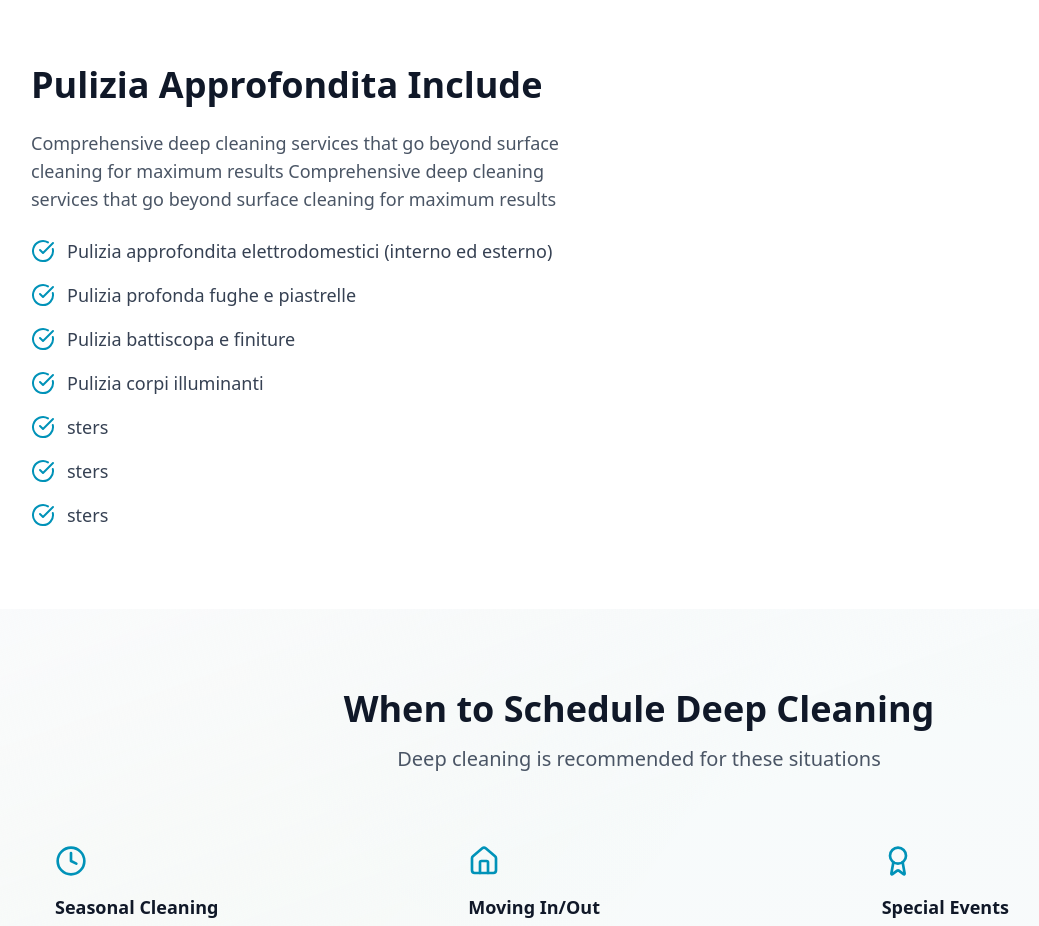
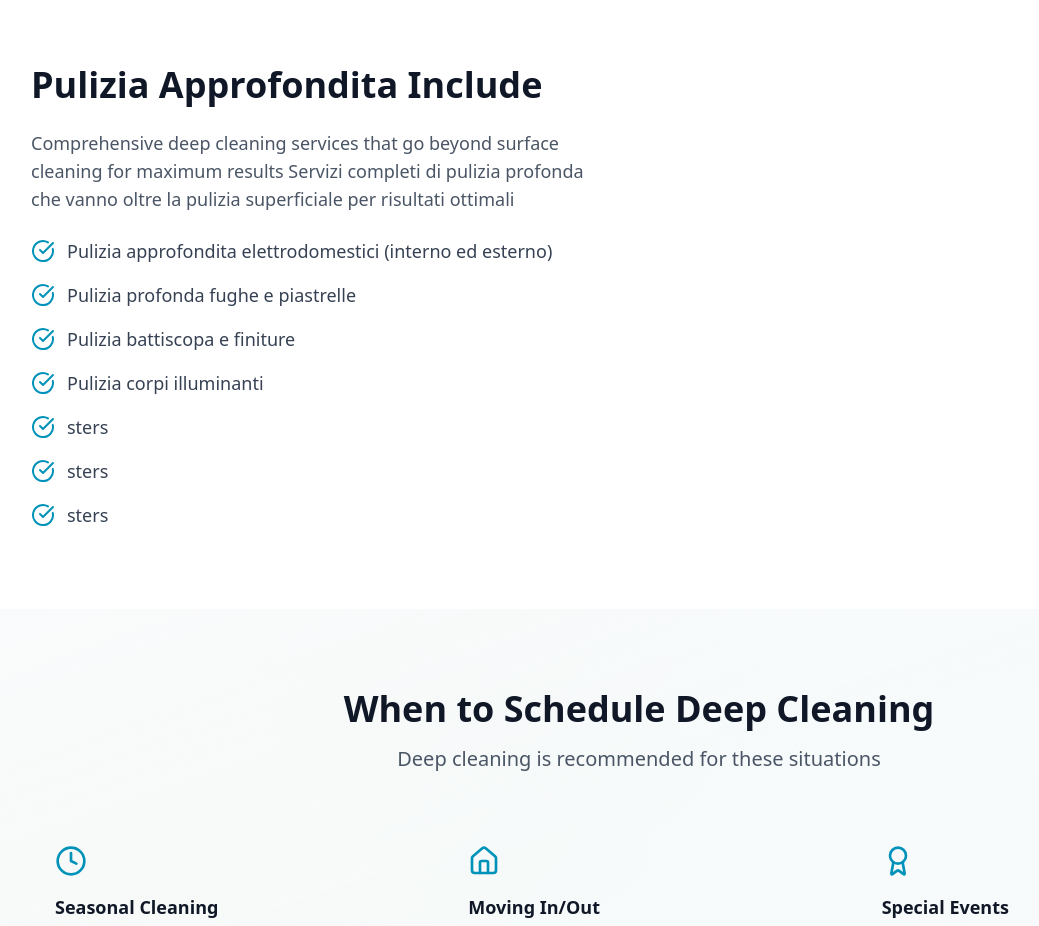
Before and after one commit to madalin-fr/lunex, a Next.js app: page /services/deep in a window 1280 px wide. Shown: the part 1740-2666 px from the top of the page, without its empty margins (1-1040 px from the left). Built offline with nearby package versions, Linux system fonts and the light colour scheme.

Commit message:
feat(i18n): add Italian translation for deep cleaning service description

```diff
--- a/src/app/services/deep/page.tsx
+++ b/src/app/services/deep/page.tsx
@@ -240,7 +240,7 @@ export default function DeepCleaningPage() {
               </h2>
               <p className="text-lg text-gray-600">
                 Comprehensive deep cleaning services that go beyond surface cleaning for maximum results
-                Comprehensive deep cleaning services that go beyond surface cleaning for maximum results
+                Servizi completi di pulizia profonda che vanno oltre la pulizia superficiale per risultati ottimali
               </p>
 
               <div className="space-y-4">
--- a/src/i18n/it/common.ts
+++ b/src/i18n/it/common.ts
@@ -261,8 +261,7 @@ export const common = {
         step2Desc: 'Preparazione dello spazio e attrezzature per pulizia intensiva',
         step3: 'Pulizia Approfondita',
         step3Desc: 'Pulizia sistematica approfondita utilizzando tecniche professionali',
-        step4: 'Sanificazione',
-        step4Desc: 'Sanificazione completa e ispezione qualità finale'
+
       },
       includes: {
         title: 'Pulizia Approfondita Include',
```
